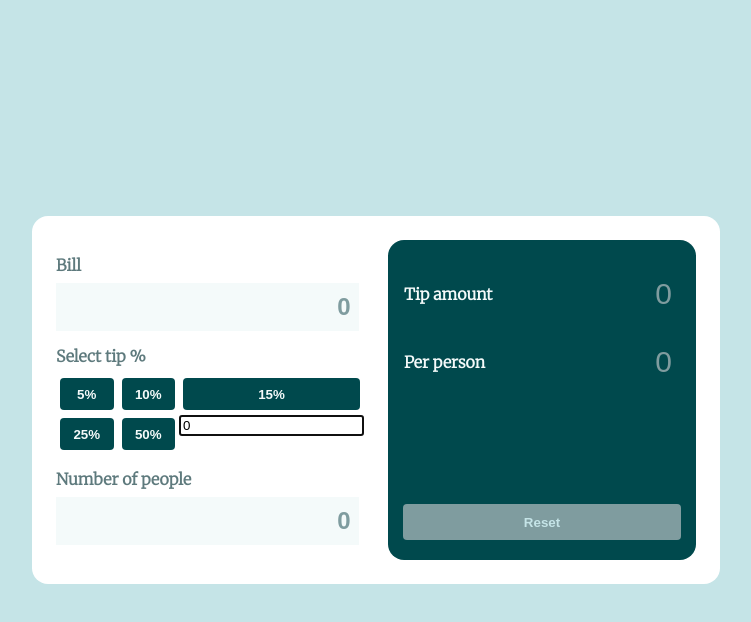
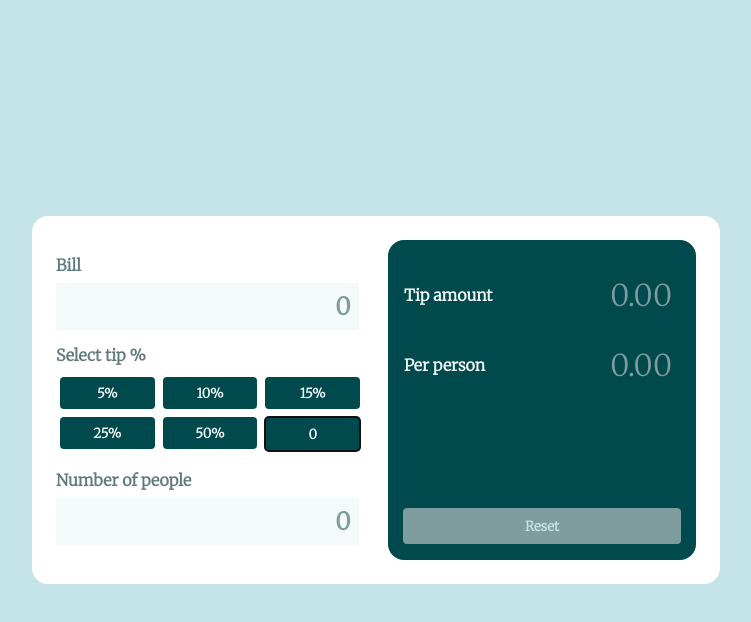
Before and after one commit to DominykasSueris/tip_calculator, a React (Create React App) app: page / in a window 1280 px wide. Both pictures are taken after a click on the button "Custom". Shown: the top 622 px of the page, without its empty margins (264-1015 px from the left). Built offline with nearby package versions, Linux system fonts and the light colour scheme.

Commit message:
adjusted inputs and custom button

```diff
--- a/src/App.css
+++ b/src/App.css
@@ -1,3 +1,7 @@
+* {
+  font-family: "Merriweather", serif;
+}
+
 .App {
   display: flex;
   align-items: center;
@@ -7,7 +11,6 @@
 }
 
 body {
-  font-family: "Merriweather", serif;
   box-sizing: border-box;
   margin: 0;
   background-color: hsl(185, 41%, 84%);
@@ -91,7 +94,7 @@ input[type="number"]::-webkit-outer-spin-button {
   margin-bottom: 32px;
 }
 
-.tip input {
+.tip span {
   width: 100%;
   font-size: 30px;
   color: hsl(184, 14%, 56%);
@@ -158,3 +161,15 @@ input[type="number"]::-webkit-outer-spin-button {
   font-weight: 800;
   border: none;
 }
+
+.custom-button-onclick-style {
+  height: 32px;
+  margin: 4px;
+  text-align: center;
+  background-color: hsl(183, 100%, 15%);
+  color: hsl(189, 41%, 97%);
+  font-weight: 700;
+  border-radius: 4px;
+  border: none;
+  min-width: 32px;
+}
--- a/src/App.js
+++ b/src/App.js
@@ -52,8 +52,8 @@ const App = () => {
                 50%
               </button>
               {isCustomPercentage ? (
-                <div className="bill-custom">
                 <input
+                  className="custom-button-onclick-style"
                   type="number"
                   name="custom"
                   value={tipPercentage}
@@ -61,7 +61,6 @@ const App = () => {
                   onChange={e => setTipPercentage(e.target.value)}
                   onClick={e => setCustomPercentage(false)}
                 />
-                </div>
               ) : (
                 <button id="custom-button-style" onClick={e => setCustomPercentage(true)}>
                   Custom
@@ -83,16 +82,11 @@ const App = () => {
           <div className="tip-form">
             <div className="tip">
               <label>Tip amount</label>
-              <input type="number" name="tip-amount" value={totalTipAmount} />
+              <span>{totalTipAmount.toFixed(2)}</span>
             </div>
             <div className="tip">
               <label>Per person </label>
-              <input
-                type="number"
-                name="tip"
-                value={tipAmountPerPerson}
-                onChange={e => setTipAmountPerPerson(e.target.value)}
-              />
+              <span>{tipAmountPerPerson.toFixed(2)}</span>
             </div>
           </div>
           <div className="reset">
```
Lines whose indentation alone changed are shown as unchanged.
